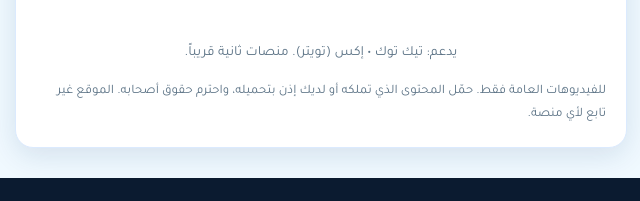
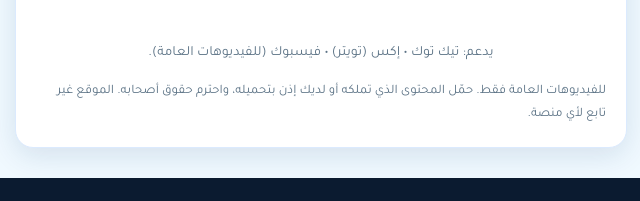
Before and after one commit to mrahmed22296-gif/video-saver-app, a website: page index.html in a window 1280 px wide. Shown: the part 265-466 px from the top of the page, 319-959 px from the left. Drawn offline with Linux system fonts and the light colour scheme.

Commit message:
Update supported platforms in index.html

```diff
--- a/index.html
+++ b/index.html
@@ -55,7 +55,7 @@ footer a{color:#7dd3fc;text-decoration:none}
       <h3 id="ti"></h3>
       <div id="links"></div>
     </div>
-    <div class="plats">يدعم: تيك توك • إكس (تويتر). منصات ثانية قريباً.</div>
+    <div class="plats">يدعم: تيك توك • إكس (تويتر) • فيسبوك (للفيديوهات العامة).</div>
     <div class="note">للفيديوهات العامة فقط. حمّل المحتوى الذي تملكه أو لديك إذن بتحميله، واحترم حقوق أصحابه. الموقع غير تابع لأي منصة.</div>
   </div>
 </main>
```
